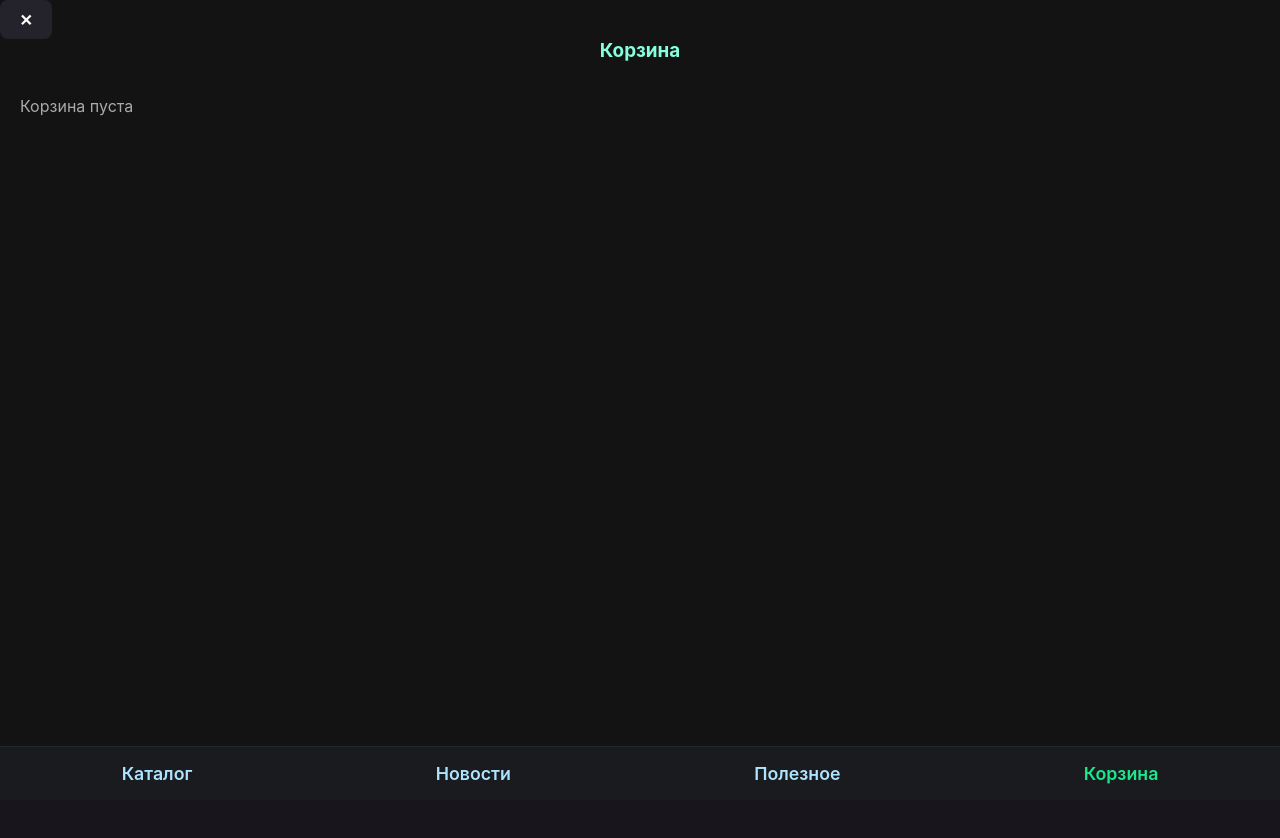
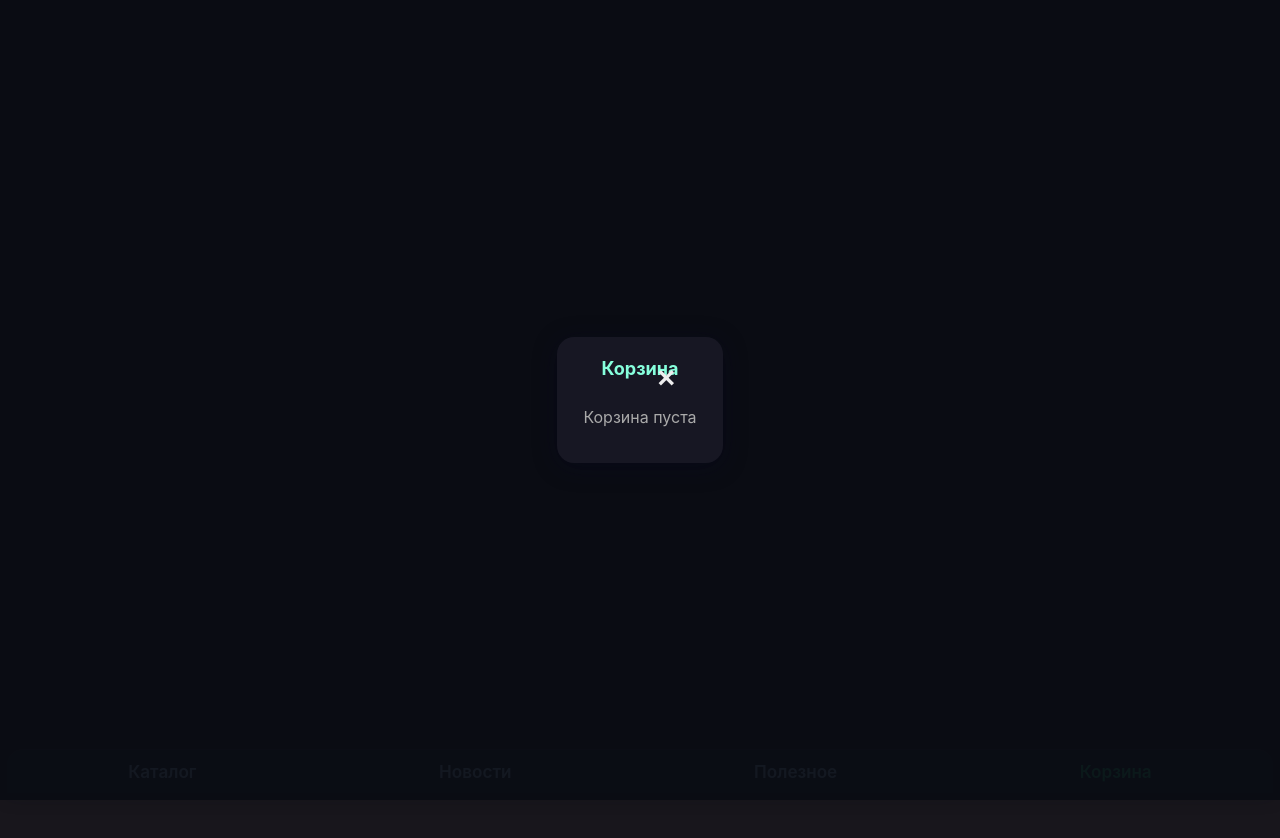
Before and after one commit to AlexSalavat/facade-stone-app, a React (Vite) app: page /cart in a window 1280 px wide. Shown: the top 838 px of the page. Built offline with nearby package versions, Linux system fonts and the light colour scheme.

Commit message:
Реализована сетка 2x5 карточек с pla

```diff
--- a/src/components/CartModal.jsx
+++ b/src/components/CartModal.jsx
@@ -2,17 +2,16 @@ import React, { useState } from "react";
 import { useCartCtx } from "../context/CartContext";
 import "../styles/CartModal.css";
 
-// SVG стрелочки (без иконок — всегда рендерится!)
-const ArrowLeft = () => (
-  <svg width="22" height="22" viewBox="0 0 22 22">
-    <circle cx="11" cy="11" r="11" fill="#1be88c" />
-    <path d="M13.8 16l-4-4 4-4" stroke="#191b1e" strokeWidth="2.3" strokeLinecap="round" strokeLinejoin="round"/>
+// Чистые стрелочки (SVG, без обводки)
+const IconMinus = () => (
+  <svg width="18" height="18" viewBox="0 0 18 18">
+    <rect x="4" y="8.1" width="10" height="1.8" rx="0.9" fill="#2be6a0"/>
   </svg>
 );
-const ArrowRight = () => (
-  <svg width="22" height="22" viewBox="0 0 22 22">
-    <circle cx="11" cy="11" r="11" fill="#1be88c" />
-    <path d="M8.2 6l4 4-4 4" stroke="#191b1e" strokeWidth="2.3" strokeLinecap="round" strokeLinejoin="round"/>
+const IconPlus = () => (
+  <svg width="18" height="18" viewBox="0 0 18 18">
+    <rect x="4" y="8.1" width="10" height="1.8" rx="0.9" fill="#2be6a0"/>
+    <rect x="8.1" y="4" width="1.8" height="10" rx="0.9" fill="#2be6a0"/>
   </svg>
 );
 
@@ -22,28 +21,17 @@ export default function CartModal({ open = true, onClose, product }) {
   if (!open && !product) return null;
   const total = cart.reduce((sum, p) => sum + p.price * p.qty, 0);
 
+  // Стиль для стрелок
+  const arrowBtn = {
+    background: "#23272b", border: "none", borderRadius: 7,
+    padding: "7px 7px", cursor: "pointer", margin: "0 2px", display: "flex", alignItems: "center"
+  };
+
   const qtySelector = (
-    <div style={{
-      display: "flex", alignItems: "center", gap: 18,
-      justifyContent: "center", margin: "10px 0 18px"
-    }}>
-      <button
-        onClick={() => setQty(Math.max(1, qty - 1))}
-        style={{
-          background: "none", border: "none", padding: 0, cursor: "pointer"
-        }}
-        aria-label="Уменьшить"
-      ><ArrowLeft /></button>
-      <span style={{
-        fontSize: 20, minWidth: 32, textAlign: "center", fontWeight: 600, color: "#fff"
-      }}>{qty}</span>
-      <button
-        onClick={() => setQty(qty + 1)}
-        style={{
-          background: "none", border: "none", padding: 0, cursor: "pointer"
-        }}
-        aria-label="Увеличить"
-      ><ArrowRight /></button>
+    <div style={{ display: "flex", alignItems: "center", gap: 9, justifyContent: "center" }}>
+      <button style={arrowBtn} aria-label="-" onClick={() => setQty(Math.max(1, qty - 1))}><IconMinus /></button>
+      <span style={{ fontSize: 19, fontWeight: 600, width: 23, textAlign: "center", color: "#fff" }}>{qty}</span>
+      <button style={arrowBtn} aria-label="+" onClick={() => setQty(qty + 1)}><IconPlus /></button>
     </div>
   );
 
@@ -55,33 +43,33 @@ export default function CartModal({ open = true, onClose, product }) {
 
   return (
     <div className="cart-modal-bg" onClick={onClose}>
-      <div className="cart-modal" onClick={e => e.stopPropagation()}>
+      <div className="cart-modal" onClick={e => e.stopPropagation()} style={{ maxWidth: 350, minWidth: 0, padding: 0 }}>
         <button className="close-modal" onClick={onClose}>✕</button>
         {product ? (
-          <div style={{ maxWidth: 340, margin: "auto", padding: 0 }}>
-            <div className="cart-modal-title" style={{ marginBottom: 10, fontSize: 20, fontWeight: 700 }}>
+          <div style={{ padding: "22px 16px 18px 16px" }}>
+            <div className="cart-modal-title" style={{ marginBottom: 12, fontSize: 19, fontWeight: 700 }}>
               Добавить в корзину
             </div>
             <img src={product.images[0]} alt={product.name}
               style={{
-                width: 110, height: 110, borderRadius: 14,
-                display: "block", margin: "0 auto 11px auto", objectFit: "cover", background: "#151821"
+                width: 74, height: 74, borderRadius: 10,
+                display: "block", margin: "0 auto 7px auto", objectFit: "cover", background: "#16171c"
               }}
             />
-            <div style={{ fontWeight: 600, marginBottom: 3, fontSize: 17, textAlign: "center", color: "#fff" }}>
+            <div style={{ fontWeight: 600, marginBottom: 3, fontSize: 16, textAlign: "center", color: "#fff" }}>
               {product.name}
             </div>
-            <div style={{ color: "#8ef9cb", marginBottom: 6, textAlign: "center", fontWeight: 500 }}>
+            <div style={{ color: "#75f3c1", marginBottom: 6, textAlign: "center", fontWeight: 500 }}>
               {product.price} ₽
             </div>
-            <div style={{ fontSize: 16, color: "#eee", margin: "7px 0 5px" }}>Количество:</div>
+            <div style={{ fontSize: 15, color: "#eee", margin: "7px 0 5px" }}>Количество:</div>
             {qtySelector}
             <button
               className="checkout-btn"
               style={{
-                marginTop: 12, width: "100%", fontSize: 17,
-                padding: "12px 0", borderRadius: 11, background: "#1be88c",
-                color: "#191b1e", fontWeight: 700
+                marginTop: 12, width: "100%", fontSize: 16,
+                padding: "11px 0", borderRadius: 10, background: "#1be88c",
+                color: "#191b1e", fontWeight: 700, marginBottom: 3
               }}
               onClick={handleAdd}
             >
@@ -89,35 +77,48 @@ export default function CartModal({ open = true, onClose, product }) {
             </button>
           </div>
         ) : (
-          <>
+          <div style={{ padding: "20px 8px 18px 8px" }}>
             <div className="cart-modal-title">Корзина</div>
             {cart.length === 0 ? (
-              <div style={{ padding: 20, color: "#aaa" }}>Корзина пуста</div>
+              <div style={{ padding: 18, color: "#aaa", textAlign: "center" }}>Корзина пуста</div>
             ) : (
               <>
-                <ul className="cart-list">
+                <ul className="cart-list" style={{ padding: 0, margin: 0 }}>
                   {cart.map(item => (
-                    <li key={item.id} className="cart-item">
-                      <img src={item.images[0]} alt={item.name} className="cart-item-img" />
-                      <div className="cart-item-info">
-                        <div>{item.name}</div>
-                        <div>{item.price} ₽ × {item.qty}</div>
-                        <div>
-                          <button onClick={() => updateQty(item.id, Math.max(1, item.qty - 1))}>-</button>
-                          <span style={{ margin: "0 7px" }}>{item.qty}</span>
-                          <button onClick={() => updateQty(item.id, item.qty + 1)}>+</button>
-                          <button className="remove-btn" onClick={() => removeFromCart(item.id)}>Удалить</button>
+                    <li key={item.id} className="cart-item" style={{ alignItems: "flex-start", gap: 10 }}>
+                      <img src={item.images[0]} alt={item.name} className="cart-item-img"
+                        style={{ width: 45, height: 45, borderRadius: 8, objectFit: "cover", marginTop: 2 }}
+                      />
+                      <div className="cart-item-info" style={{ flex: 1, fontSize: 15 }}>
+                        <div style={{ fontWeight: 600 }}>{item.name}</div>
+                        <div style={{ color: "#72e9b5", fontWeight: 500, fontSize: 14 }}>
+                          {item.price} ₽ × {item.qty}
+                        </div>
+                        <div style={{ display: "flex", alignItems: "center", marginTop: 4 }}>
+                          <button style={arrowBtn} onClick={() => updateQty(item.id, Math.max(1, item.qty - 1))}><IconMinus /></button>
+                          <span style={{ margin: "0 5px", fontSize: 16, minWidth: 19, textAlign: "center" }}>{item.qty}</span>
+                          <button style={arrowBtn} onClick={() => updateQty(item.id, item.qty + 1)}><IconPlus /></button>
+                          <button className="remove-btn" onClick={() => removeFromCart(item.id)} style={{
+                            background: "#2c2c38", color: "#f43c70", border: "none", borderRadius: 6, marginLeft: 8, fontWeight: 500, fontSize: 14, padding: "6px 12px"
+                          }}>Удалить</button>
                         </div>
                       </div>
                     </li>
                   ))}
                 </ul>
-                <div className="cart-modal-total">Итого: <b>{total} ₽</b></div>
-                <button className="checkout-btn">Оформить заказ</button>
-                <button className="clear-btn" onClick={clearCart}>Очистить корзину</button>
+                <div className="cart-modal-total" style={{ fontSize: 15, color: "#7ffbc5", margin: "12px 0 7px" }}>
+                  Итого: <b style={{ fontSize: 17 }}>{total} ₽</b>
+                </div>
+                <button className="checkout-btn" style={{
+                  background: "#1be88c", color: "#191b1e", borderRadius: 9,
+                  fontWeight: 700, fontSize: 16, padding: "10px 0", width: "100%"
+                }}>Оформить заказ</button>
+                <button className="clear-btn" style={{
+                  background: "#23272b", color: "#bbb", borderRadius: 9, fontSize: 15, marginTop: 7, padding: "8px 0", width: "100%"
+                }} onClick={clearCart}>Очистить корзину</button>
               </>
             )}
-          </>
+          </div>
         )}
       </div>
     </div>
--- a/src/components/shared/BottomNav.jsx
+++ b/src/components/shared/BottomNav.jsx
@@ -1,35 +1,58 @@
 import React from "react";
 import { useNavigate, useLocation } from "react-router-dom";
-import { useCartCtx } from "../../context/CartContext";
+import { useCartCtx } from "../../context/CartContext"; // обязательно этот импорт!
 import "../../styles/BottomNav.css";
-
-const navItems = [
-  { label: "Каталог", path: "/catalog" },
-  { label: "Новости", path: "/news" },
-  { label: "Полезное", path: "/useful" },
-  { label: "Корзина", path: "/cart" },
-];
 
 const BottomNav = () => {
   const navigate = useNavigate();
   const location = useLocation();
   const { cart } = useCartCtx();
-  const cartQty = cart.reduce((sum, item) => sum + item.qty, 0);
+  const cartCount = cart.reduce((sum, p) => sum + p.qty, 0);
+
+  const navItems = [
+    { label: "Каталог", path: "/catalog" },
+    { label: "Новости", path: "/news" },
+    { label: "Полезное", path: "/useful" },
+    {
+      label: (
+        <span style={{ position: "relative", display: "inline-block" }}>
+          Корзина
+          {cartCount > 0 && (
+            <span style={{
+              position: "absolute",
+              top: -9,
+              right: -19,
+              background: "#ff4b7a",
+              color: "#fff",
+              borderRadius: "10px",
+              fontSize: 12,
+              padding: "0 7px",
+              fontWeight: 700,
+              minWidth: 20,
+              display: "inline-block",
+              lineHeight: "18px",
+              boxShadow: "0 2px 7px #0002"
+            }}>
+              {cartCount}
+            </span>
+          )}
+        </span>
+      ),
+      path: "/cart"
+    }
+  ];
 
   return (
     <nav className="bottom-nav">
       {navItems.map(item => (
         <button
-          key={item.path}
+          key={typeof item.label === "string" ? item.label : item.path}
           onClick={() => navigate(item.path)}
           className={location.pathname.startsWith(item.path) ? "active" : ""}
           type="button"
           tabIndex={0}
         >
           {item.label}
-          {item.path === "/cart" && cartQty > 0 && (
-            <span className="cart-badge">{cartQty}</span>
-          )}
         </button>
       ))}
     </nav>
--- a/src/styles/BottomNav.css
+++ b/src/styles/BottomNav.css
@@ -1,29 +1,32 @@
 .bottom-nav {
   position: fixed;
-  bottom: 0;
+  bottom: 7px; /* Чуть выше края экрана! */
   left: 0;
   right: 0;
-  height: 54px;
-  background: #191b1e;
+  height: 44px;
+  background: #181b20;
   display: flex;
   justify-content: space-around;
   align-items: center;
   border-top: 1.5px solid #23272b;
   z-index: 12;
+  border-radius: 16px 16px 0 0;
+  margin: 0 7px;
+  box-shadow: 0 2px 18px #0b0e155a;
 }
 .bottom-nav button {
   background: none;
   border: none;
   color: #aee3ff;
-  font-size: 1.11rem;
+  font-size: 1.07rem;
   font-weight: 600;
-  padding: 7px 10px;
-  border-radius: 8px;
+  padding: 5px 7px;
+  border-radius: 6px;
   cursor: pointer;
-  margin: 0 3px;
-  transition: color 0.13s;
+  margin: 0 1px;
+  transition: color 0.12s;
   user-select: none;
-  min-width: 74px;
+  min-width: 64px;
 }
 .bottom-nav button.active,
 .bottom-nav button:active {
--- a/src/styles/CartModal.css
+++ b/src/styles/CartModal.css
@@ -1,19 +1,31 @@
+.cart-modal-bg {
+  position: fixed; top: 0; left: 0; right: 0; bottom: 0;
+  background: rgba(10,12,20,0.94); z-index: 9999;
+  display: flex; align-items: center; justify-content: center;
+}
+.cart-modal {
+  background: #171723;
+  border-radius: 17px;
+  box-shadow: 0 4px 23px #08081f7a;
+  padding: 0;
+  min-width: 0; max-width: 97vw;
+  min-height: 90px;
+  position: relative;
+  display: flex; flex-direction: column; align-items: center;
+}
+.close-modal {
+  position: absolute; top: 13px; right: 18px;
+  background: none; color: #eee;
+  border: none; font-size: 1.5rem; cursor: pointer;
+}
 .cart-modal-title {
-  text-align: center;
-  font-size: 1.18rem;
-  color: #86ffdc;
-  font-weight: 700;
-  margin-bottom: 14px;
+  font-size: 1.13rem; font-weight: 700; color: #86ffdc; margin-bottom: 10px; text-align: center;
 }
-.checkout-btn {
-  background: #1be88c;
-  color: #191b1e;
-  border: none;
-  border-radius: 11px;
-  padding: 13px 0;
-  font-size: 1.07rem;
-  width: 100%;
-  font-weight: 700;
-  margin-top: 7px;
-  cursor: pointer;
-}
+.cart-list { list-style: none; margin: 0; padding: 0; width: 100%; }
+.cart-item { display: flex; align-items: flex-start; gap: 11px; padding: 6px 0; border-bottom: 1px solid #222; }
+.cart-item-img { width: 44px; height: 44px; border-radius: 8px; object-fit: cover; }
+.cart-item-info { flex: 1; color: #fff; font-size: 15px; }
+.remove-btn { color: #ff4b7a; margin-left: 7px; background: #23272b; border: none; cursor: pointer; border-radius: 7px; padding: 6px 12px; }
+.cart-modal-total { font-size: 1.08rem; color: #7ffbc5; margin: 13px 0 7px 0; }
+.checkout-btn { margin-top: 7px; background: #1be88c; color: #19162b; border: none; border-radius: 9px; padding: 10px 0; font-weight: 700; width: 100%; font-size: 16px;}
+.clear-btn { background: #23272b; color: #bbb; border: none; margin-top: 9px; cursor: pointer; border-radius: 9px; padding: 8px 0; width: 100%; }
```
